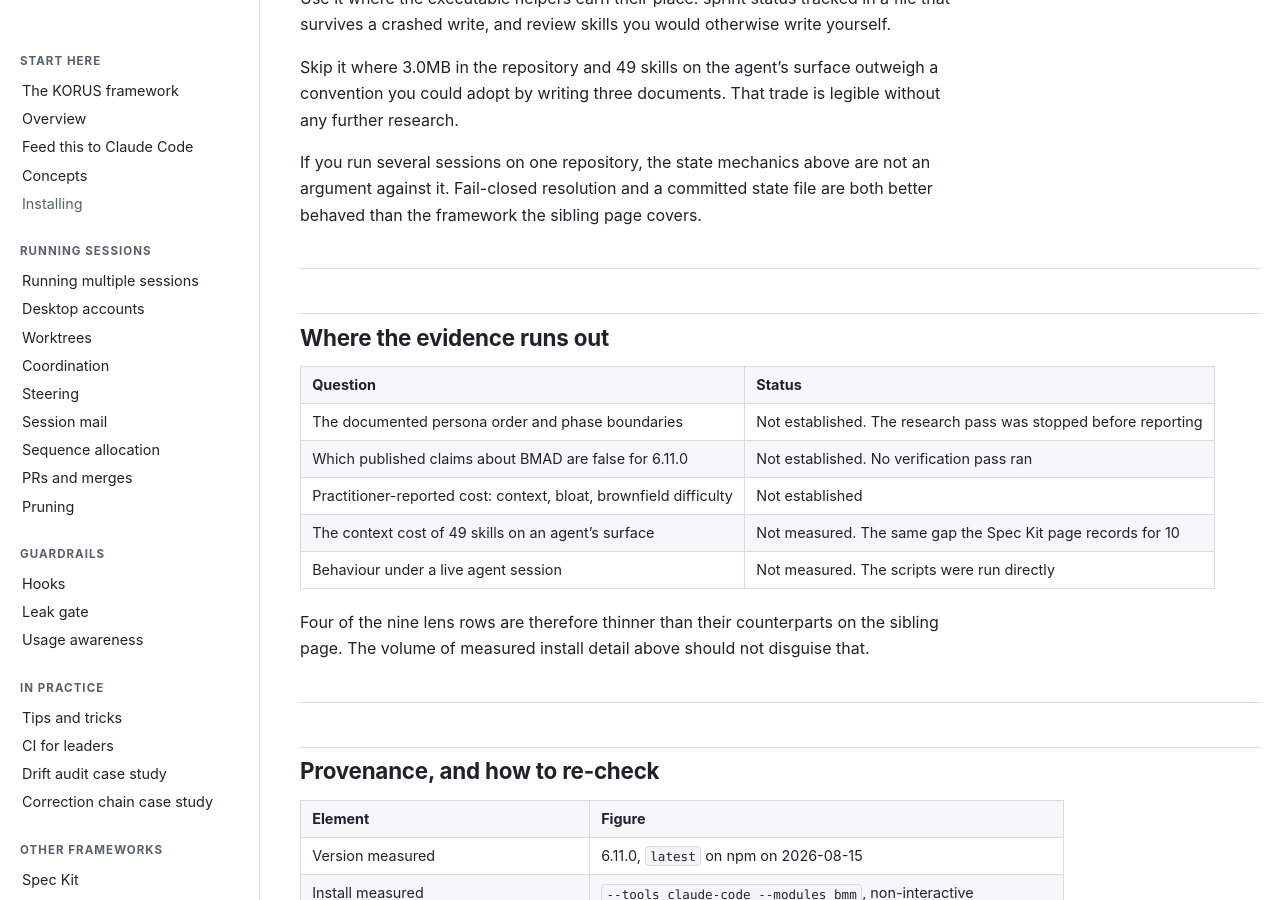
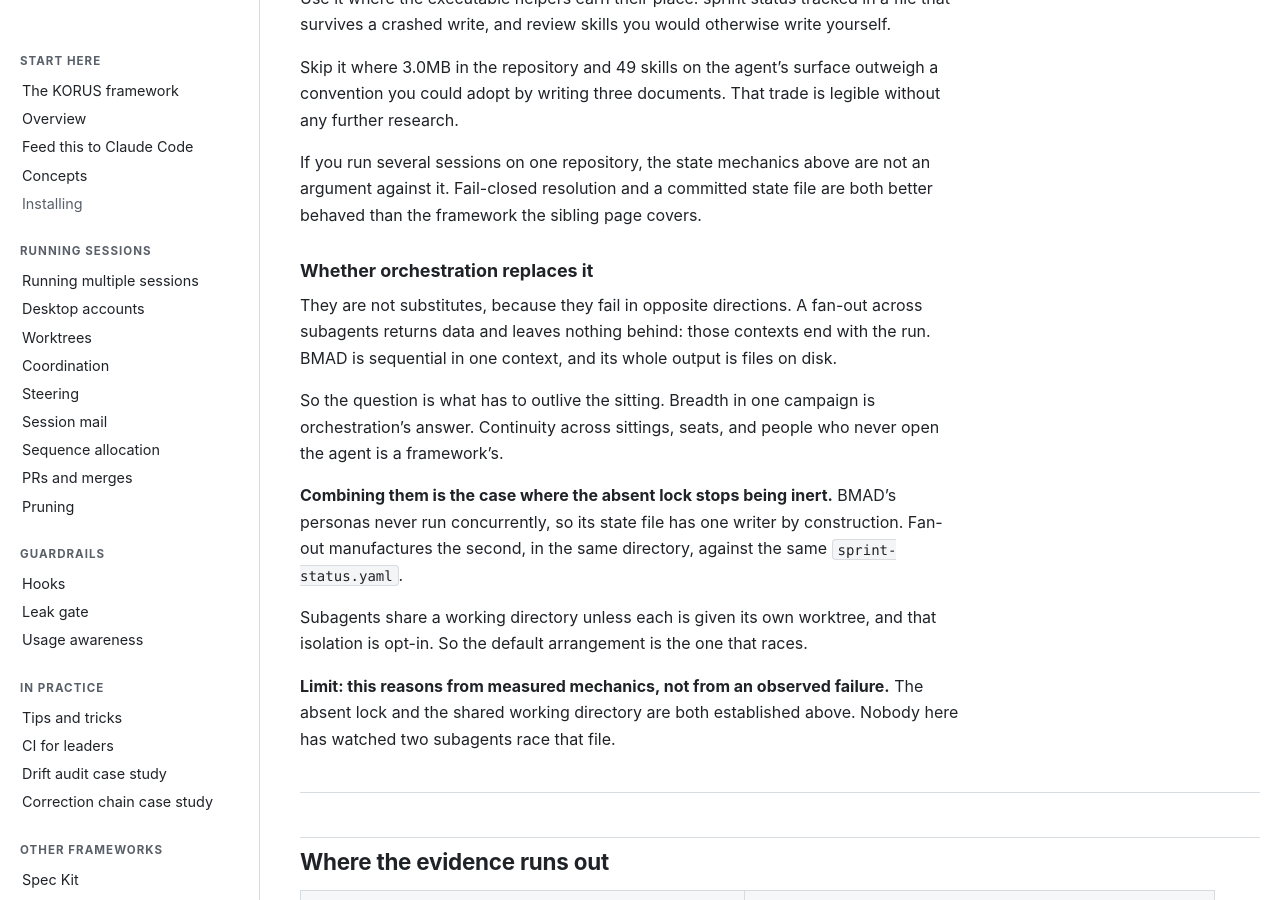
Before and after one commit to wshallwshall/claude-multisession, a Jekyll site: the page built from docs/FRAMEWORK-bmad.md, in a window 1280 px wide and 900 px high, scrolled down 5291 px. Built offline with Jekyll 4.4.1, drawn with Linux system fonts in a browser that asks for light colours.

Commit message:
Answer whether orchestration replaces BMAD, and name where they interact badly
The question is not which tool wins. They fail in opposite directions: a
fan-out across subagents returns data and leaves nothing behind, because
those contexts end with the run, while BMAD is sequential in one context
and its whole output is files on disk. So the deciding question is what
has to outlive the sitting.

The finding worth the section is the interaction. BMAD's personas never
run concurrently, so its unlocked sprint-status.yaml has exactly one
writer BY CONSTRUCTION and the missing lock costs nothing. Fan-out
manufactures the second writer, in the same working directory, against the
same file -- and subagents share that directory unless each is given its
own worktree, which is opt-in. So orchestration is not what makes BMAD
unnecessary; it is what makes BMAD's missing lock reachable.

Marked as reasoning from measured mechanics rather than an observed
failure. The absent lock and the shared working directory are both
established earlier on the page; nobody has watched two subagents race
that file, and the section says so.

173 tests, the same 5 pandoc-environment failures. Ratchets unmoved at
180/181, 19/19 and 88/88.

Co-Authored-By: Claude Opus 5 <noreply@anthropic.com>
Claude-Session: https://claude.ai/code/session_01VwhjHSMA753Yv54BPoNHmb

```diff
--- a/docs/FRAMEWORK-bmad.md
+++ b/docs/FRAMEWORK-bmad.md
@@ -203,6 +203,26 @@ If you run several sessions on one repository, the state mechanics above are not
 it. Fail-closed resolution and a committed state file are both better behaved than the framework the
 sibling page covers.
 
+### Whether orchestration replaces it
+
+They are not substitutes, because they fail in opposite directions. A fan-out across subagents
+returns data and leaves nothing behind: those contexts end with the run. BMAD is sequential in one
+context, and its whole output is files on disk.
+
+So the question is what has to outlive the sitting. Breadth in one campaign is orchestration's
+answer. Continuity across sittings, seats, and people who never open the agent is a framework's.
+
+**Combining them is the case where the absent lock stops being inert.** BMAD's personas never run
+concurrently, so its state file has one writer by construction. Fan-out manufactures the second, in
+the same directory, against the same `sprint-status.yaml`.
+
+Subagents share a working directory unless each is given its own worktree, and that isolation is
+opt-in. So the default arrangement is the one that races.
+
+**Limit: this reasons from measured mechanics, not from an observed failure.** The absent lock and
+the shared working directory are both established above. Nobody here has watched two subagents race
+that file.
+
 ---
 
 ## Where the evidence runs out
```
